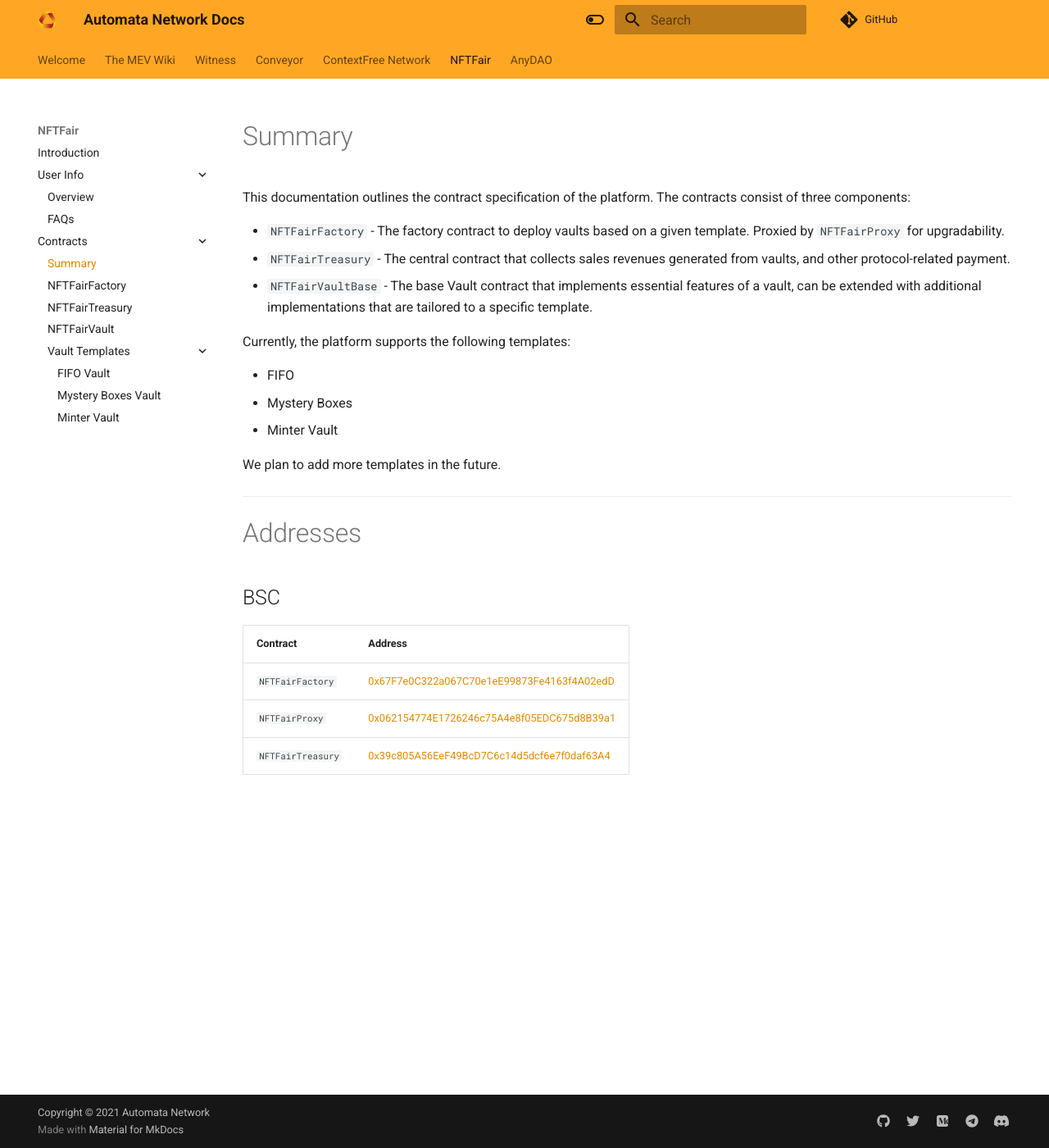
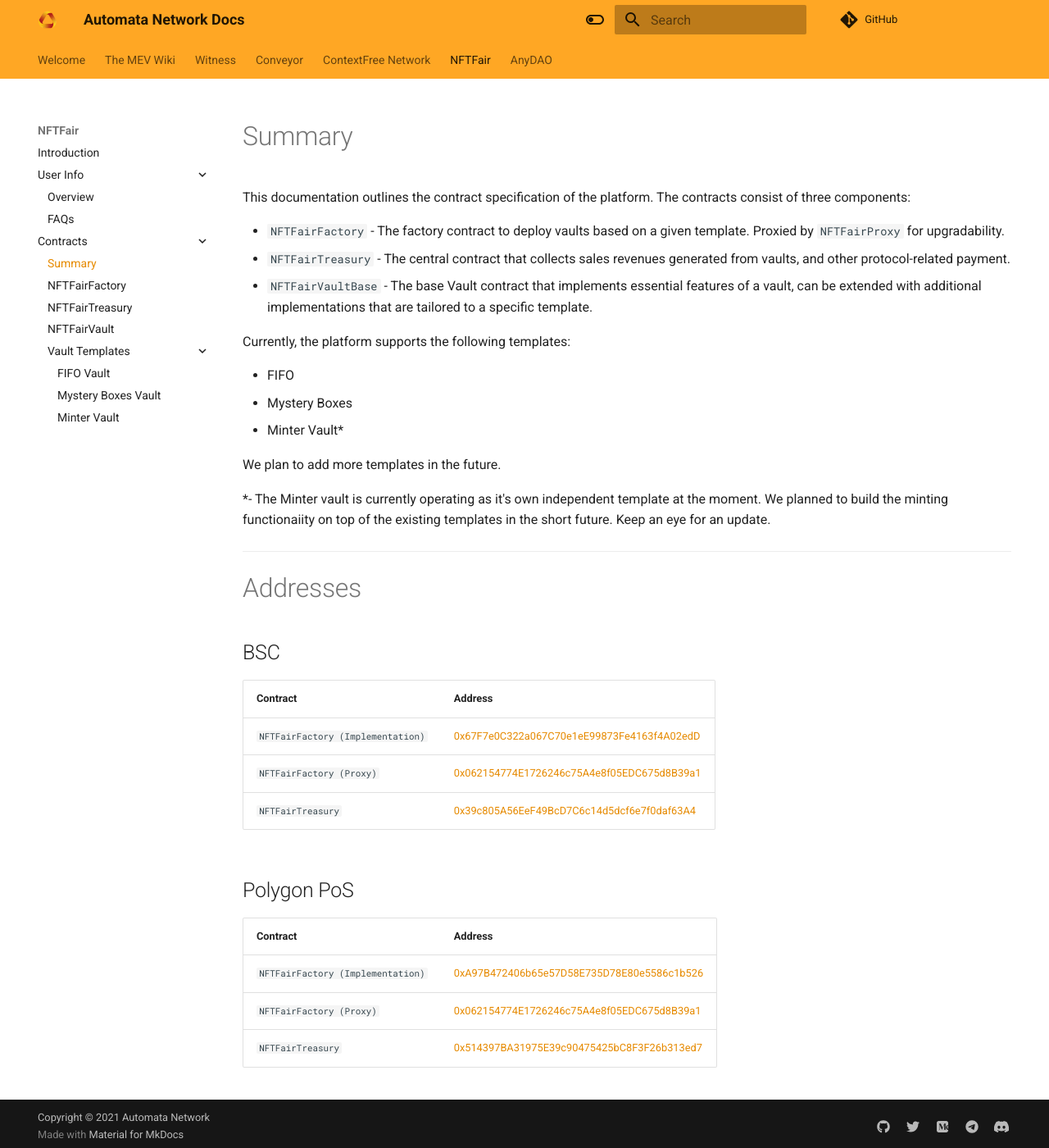
Before and after one commit to automata-network/docs, an MkDocs documentation site: the page built from docs/nftfair/contracts/summary.md, in a window 1280 px wide and 1400 px high. Shown: the whole window at 82% size. Built offline with MkDocs 1.6.1 and Material for MkDocs 9.7.7, drawn with Linux system fonts in a browser that asks for light colours; nearby versions of some CDN libraries; comment, search, counter and statistics services are not loaded.

Commit message:
added polygon addresses and minter deprecation notice

```diff
--- a/docs/nftfair/contracts/summary.md
+++ b/docs/nftfair/contracts/summary.md
@@ -10,9 +10,11 @@
 
 - FIFO
 - Mystery Boxes
-- Minter Vault
+- Minter Vault*
 
 We plan to add more templates in the future.
+
+*- The Minter vault is currently operating as it's own independent template at the moment. We planned to build the minting functionaiity on top of the existing templates in the short future. Keep an eye for an update.
 
 ---
 
@@ -22,6 +24,14 @@
 
 | Contract | Address |
 | --- | --- |
-| `NFTFairFactory` | [0x67F7e0C322a067C70e1eE99873Fe4163f4A02edD](https://bscscan.com/address/0x67f7e0c322a067c70e1ee99873fe4163f4a02edd) |
-| `NFTFairProxy` | [0x062154774E1726246c75A4e8f05EDC675d8B39a1](https://bscscan.com/address/0x062154774E1726246c75A4e8f05EDC675d8B39a1) |
-| `NFTFairTreasury` | [0x39c805A56EeF49BcD7C6c14d5dcf6e7f0daf63A4](https://bscscan.com/address/0x39c805A56EeF49BcD7C6c14d5dcf6e7f0daf63A4)
+| `NFTFairFactory (Implementation)` | [0x67F7e0C322a067C70e1eE99873Fe4163f4A02edD](https://bscscan.com/address/0x67f7e0c322a067c70e1ee99873fe4163f4a02edd) |
+| `NFTFairFactory (Proxy)` | [0x062154774E1726246c75A4e8f05EDC675d8B39a1](https://bscscan.com/address/0x062154774E1726246c75A4e8f05EDC675d8B39a1) |
+| `NFTFairTreasury` | [0x39c805A56EeF49BcD7C6c14d5dcf6e7f0daf63A4](https://bscscan.com/address/0x39c805A56EeF49BcD7C6c14d5dcf6e7f0daf63A4) |
+
+## Polygon PoS
+
+| Contract | Address |
+| --- | --- |
+| `NFTFairFactory (Implementation)` | [0xA97B472406b65e57D58E735D78E80e5586c1b526](https://polygonscan.com/address/0xa97b472406b65e57d58e735d78e80e5586c1b526) |
+| `NFTFairFactory (Proxy)` | [0x062154774E1726246c75A4e8f05EDC675d8B39a1](https://polygonscan.com/address/0x062154774E1726246c75A4e8f05EDC675d8B39a1) |
+| `NFTFairTreasury` | [0x514397BA31975E39c90475425bC8F3F26b313ed7](https://polygonscan.com/address/0x514397ba31975e39c90475425bc8f3f26b313ed7) |
```
Also changed, not shown: docs/nftfair/contracts/vault/templates/minter.md (+2 -0 lines).
